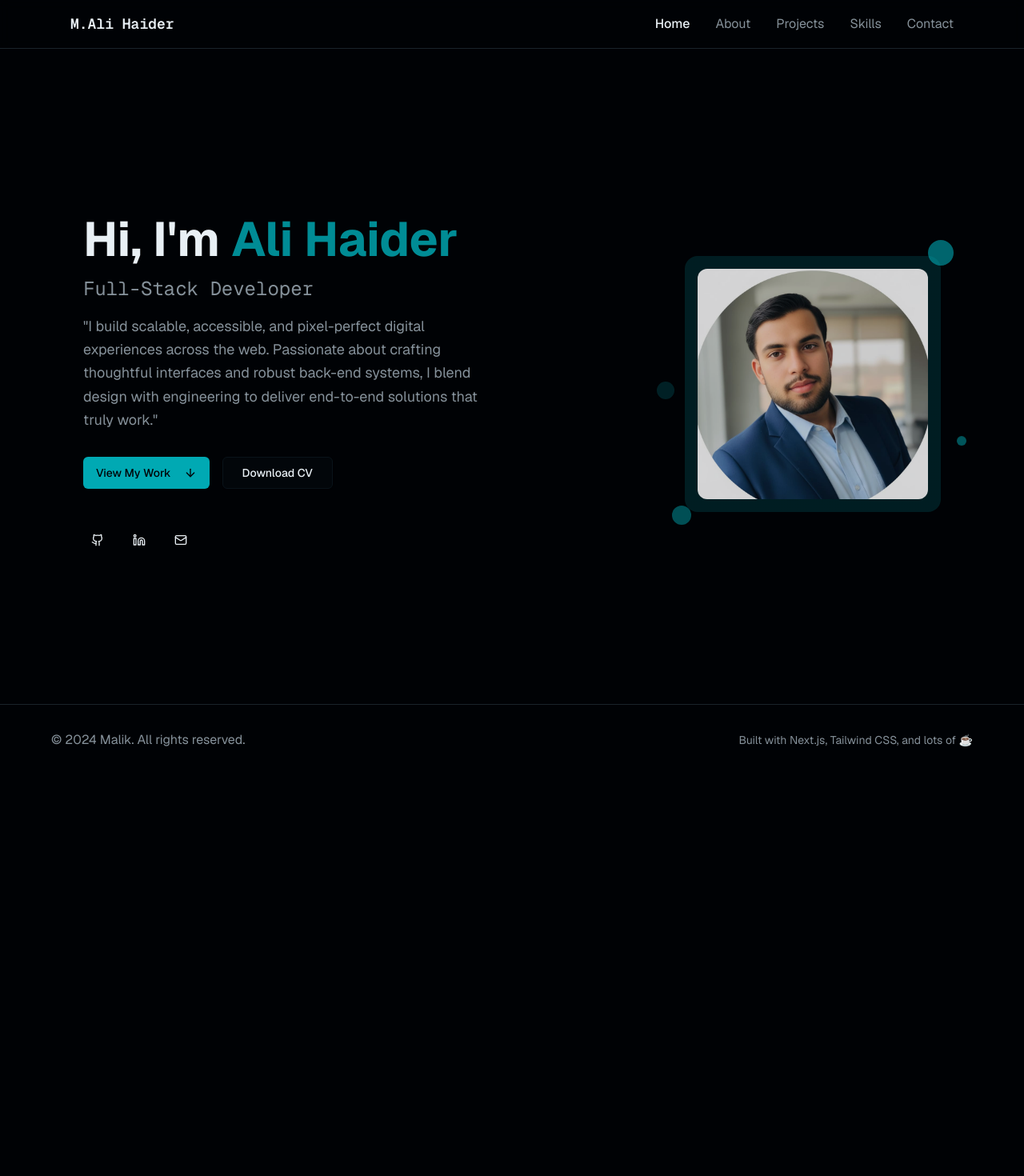
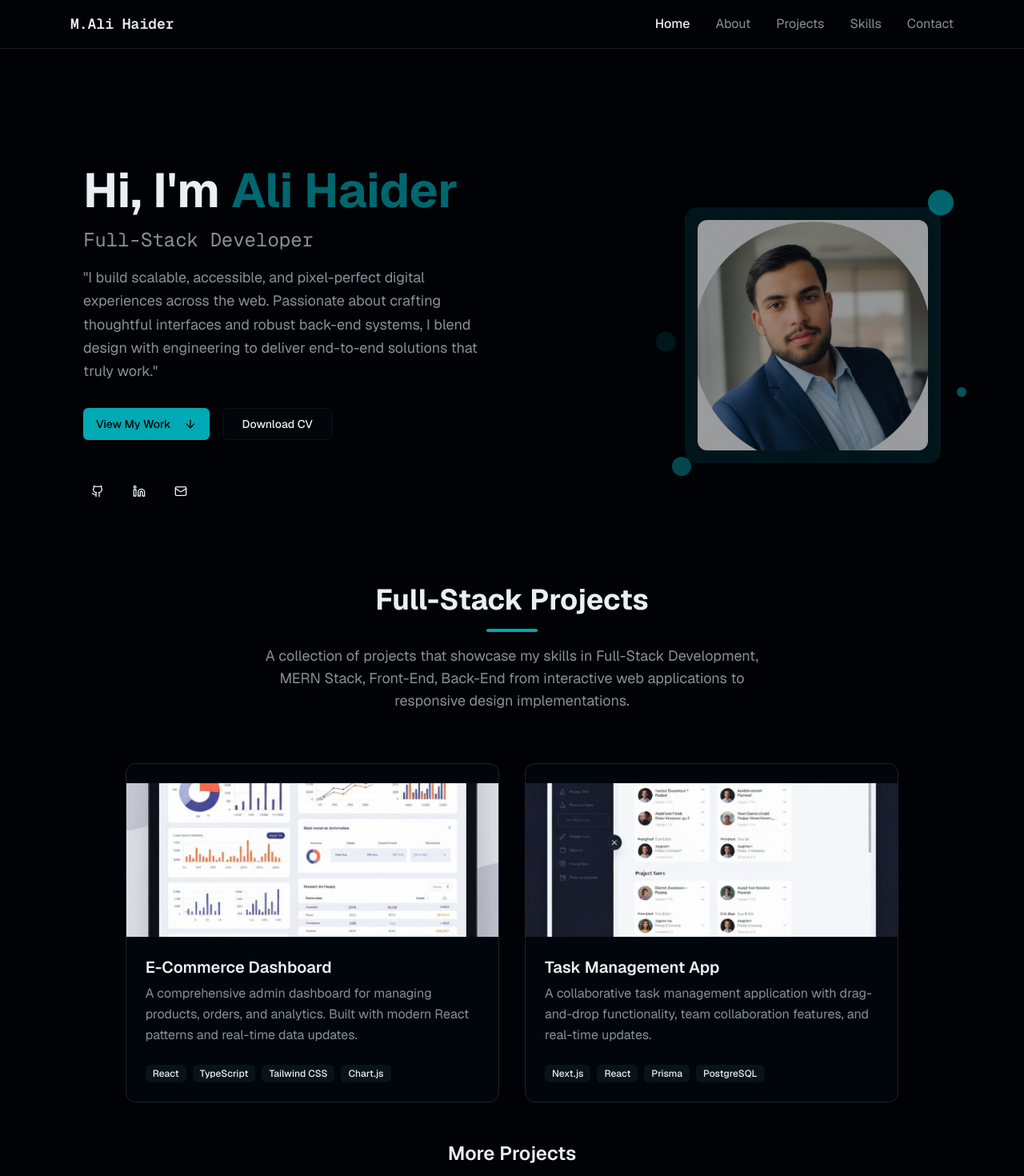
Before and after one commit to Alihaider592/My-Profilio, a Next.js app: page / in a window 1280 px wide. Shown: the top 1470 px of the page at 80% size. Before the commit the page ends 969 px from the top, so only its background shows below. Built offline with nearby package versions, Linux system fonts and the light colour scheme.

Commit message:
sigle page convert

```diff
--- a/app/about/page.tsx
+++ b/app/about/about.tsx
@@ -8,12 +8,11 @@ export default function About() {
 
   useEffect(() => {
     setIsVisible(true)
-    // Delay skills animation
     setTimeout(() => setSkillsVisible(true), 500)
   }, [])
 
   return (
-    <section className="py-20 px-6 min-h-screen">
+    <section id="about" className="py-20 px-6 min-h-screen">
       <div className="max-w-6xl mx-auto">
         <div className="grid lg:grid-cols-2 gap-16 items-center">
           {/* Left Column - Section Header */}
--- a/app/contact/page.tsx
+++ b/app/contact/contact.tsx
@@ -52,7 +52,7 @@ export default function ContactPage() {
   }
 
   return (
-    <section className="py-20 px-6 bg-gradient-to-br from-background via-background to-muted/20 backdrop-blur-sm">
+    <section id="contact" className="py-20 px-6 bg-gradient-to-br from-background via-background to-muted/20 backdrop-blur-sm">
       <div className="max-w-6xl mx-auto flex flex-col lg:flex-row gap-12 items-start">
 
         {/* Left Section - Animated Text */}
--- a/app/page.tsx
+++ b/app/page.tsx
@@ -4,6 +4,10 @@ import { Button } from "@/components/ui/button"
 import { ArrowDown, Github, Linkedin, Mail } from "lucide-react"
 import { useEffect, useState } from "react"
 import Link from "next/link"
+import About from "./about/about"
+import Skills from "./skills/skills"
+import Projects from "./projects/projects"
+import ContactPage from "./contact/contact"
 
 export default function Home() {
   const [isVisible, setIsVisible] = useState(false)
@@ -13,8 +17,8 @@ export default function Home() {
   }, [])
 
   return (
-    <section className="min-h-screen flex items-center justify-center px-6 overflow-hidden">
-      <div className="max-w-6xl mx-auto">
+    <section className="min-h-screen max-w-6xl mx-auto flex-col flex items-center justify-center px-6 overflow-hidden">
+      <div className="max-w-6xl mx-auto mb-5 mt-32">
         <div className="grid lg:grid-cols-2 gap-12 items-center">
           {/* Left Column - Text Content */}
           <div
@@ -115,6 +119,10 @@ export default function Home() {
           </div>
         </div>
       </div>
+        <Projects/>
+        <Skills/>
+        <About/>
+        <ContactPage/>
     </section>
   )
 }
--- a/app/projects/page.tsx
+++ b/app/projects/projects.tsx
@@ -78,7 +78,7 @@ export default function Projects() {
   }, [])
 
   return (
-    <section className="py-20 px-6 min-h-screen bg-secondary/20">
+    <section id="projects" className="py-20 px-6 min-h-screen ">
       <div className="max-w-6xl mx-auto">
         <div
           className={`text-center space-y-4 mb-16 transition-all duration-1000 ${isVisible ? "translate-y-0 opacity-100" : "translate-y-20 opacity-0"}`}
--- a/app/skills/page.tsx
+++ b/app/skills/skills.tsx
@@ -88,7 +88,7 @@ export default function Skills() {
   }, [])
 
   return (
-    <section className="py-20 px-6 min-h-screen">
+    <section id="skills" className="py-20 px-6 min-h-screen">
       <div className="max-w-6xl mx-auto">
         <div
           className={`text-center space-y-4 mb-16 transition-all duration-1000 ${isVisible ? "translate-y-0 opacity-100" : "translate-y-20 opacity-0"}`}
--- a/components/navigation.tsx
+++ b/components/navigation.tsx
@@ -12,10 +12,10 @@ export function Navigation() {
 
   const navItems = [
     { href: "/", label: "Home" },
-    { href: "/about", label: "About" },
-    { href: "/projects", label: "Projects" },
-    { href: "/skills", label: "Skills" },
-    { href: "/contact", label: "Contact" },
+    { href: "#about", label: "About" },
+    { href: "#projects", label: "Projects" },
+    { href: "#skills", label: "Skills" },
+    { href: "#contact", label: "Contact" },
   ]
 
   return (
```
